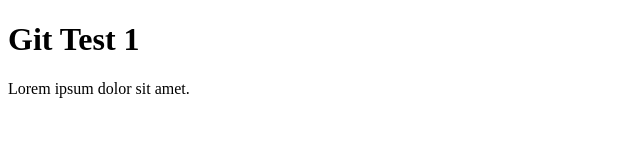
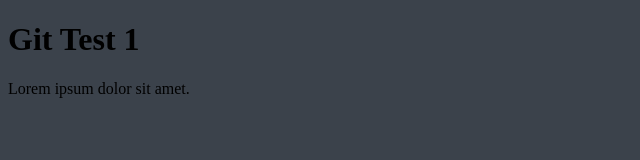
Before and after one commit to Jarvis3ton/test-repository, a plain HTML site: page index.html in a window 1280 px wide. Shown: the whole page, without its empty margins (0-640 px from the left). Drawn offline with Linux system fonts and the light colour scheme.

Commit message:
first commit1

```diff
--- /dev/null
+++ b/css/style.css
@@ -0,0 +1,3 @@
+body{
+    background-color: #3B424B;
+}
--- a/index.html
+++ b/index.html
@@ -4,6 +4,7 @@
     <meta charset="UTF-8">
     <meta name="viewport" content="width=device-width, initial-scale=1.0">
     <meta http-equiv="X-UA-Compatible" content="ie=edge">
+    <link rel="stylesheet" href="css/style.css">
     <title>Git Test</title>
 </head>
 <body>
```
